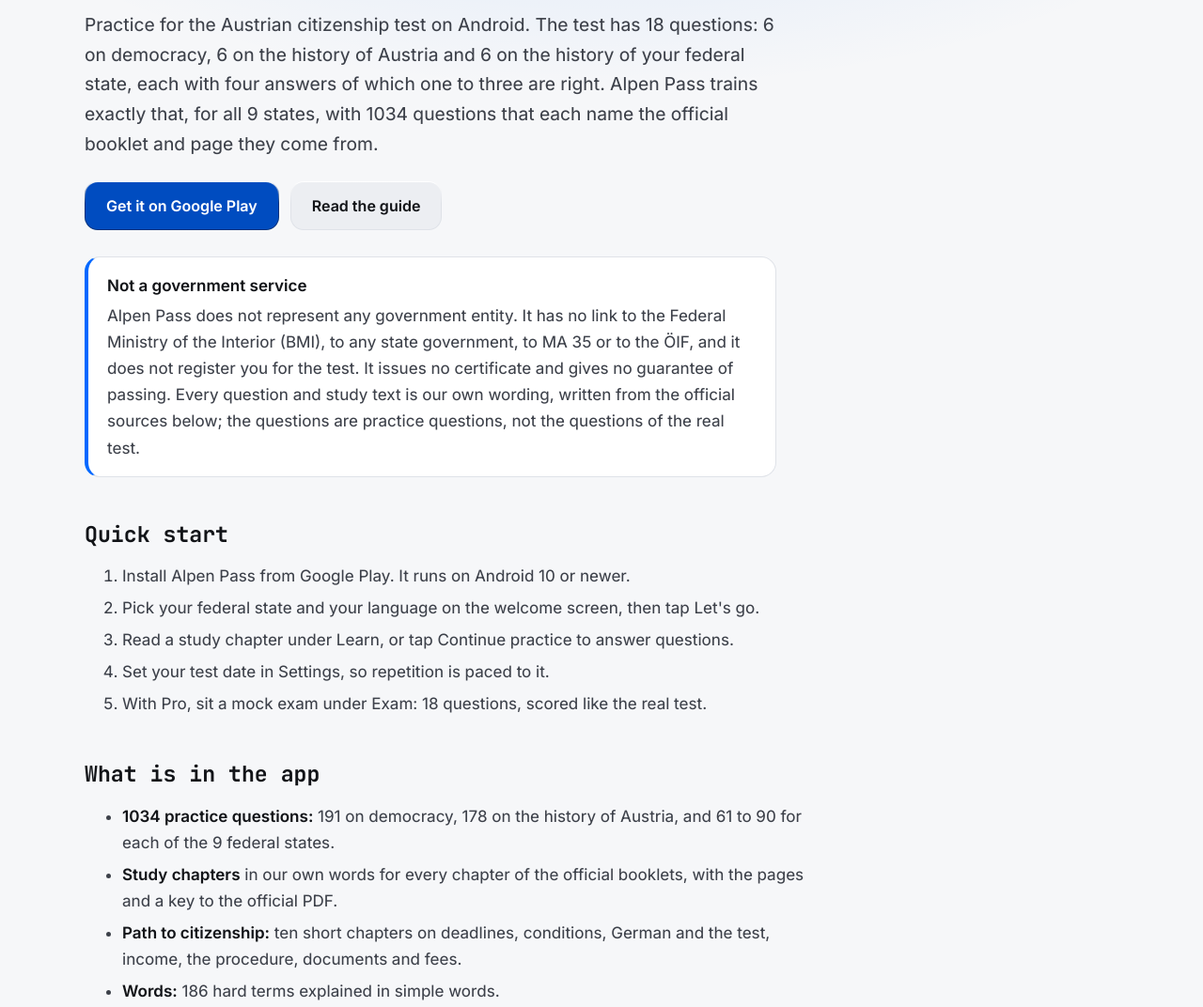
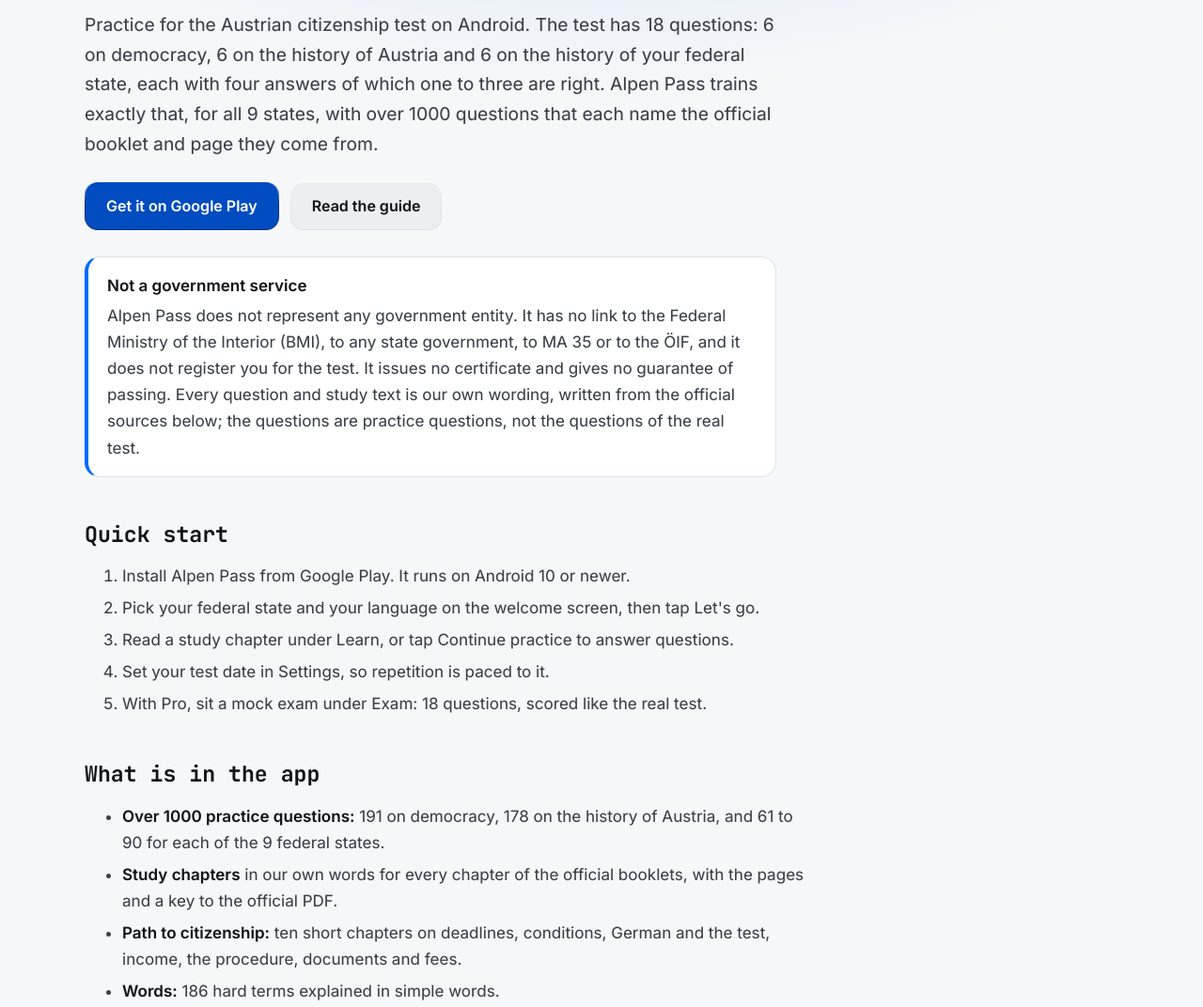
Before and after one commit to Zanoshky/alpen-pass-app, a plain HTML site: page docs/index.html in a window 1280 px wide. Shown: the part 199-1271 px from the top of the page at 94% size. Drawn offline with Linux system fonts and the light colour scheme.

Commit message:
Say over 1000 questions instead of the exact count

```diff
--- a/docs/index.html
+++ b/docs/index.html
@@ -28,7 +28,7 @@
 
     <p class="kicker">User guide</p>
     <h1>Alpen Pass</h1>
-    <p class="lede">Practice for the Austrian citizenship test on Android. The test has 18 questions: 6 on democracy, 6 on the history of Austria and 6 on the history of your federal state, each with four answers of which one to three are right. Alpen Pass trains exactly that, for all 9 states, with 1034 questions that each name the official booklet and page they come from.</p>
+    <p class="lede">Practice for the Austrian citizenship test on Android. The test has 18 questions: 6 on democracy, 6 on the history of Austria and 6 on the history of your federal state, each with four answers of which one to three are right. Alpen Pass trains exactly that, for all 9 states, with over 1000 questions that each name the official booklet and page they come from.</p>
     <div class="cta">
       <a class="btn main" href="https://play.google.com/store/apps/details?id=com.zanoshky.alpenpass">Get it on Google Play</a>
       <a class="btn tonal" href="guide.html">Read the guide</a>
@@ -49,7 +49,7 @@
 
     <h2>What is in the app</h2>
     <ul>
-      <li><strong>1034 practice questions:</strong> 191 on democracy, 178 on the history of Austria, and 61 to 90 for each of the 9 federal states.</li>
+      <li><strong>Over 1000 practice questions:</strong> 191 on democracy, 178 on the history of Austria, and 61 to 90 for each of the 9 federal states.</li>
       <li><strong>Study chapters</strong> in our own words for every chapter of the official booklets, with the pages and a key to the official PDF.</li>
       <li><strong>Path to citizenship:</strong> ten short chapters on deadlines, conditions, German and the test, income, the procedure, documents and fees.</li>
       <li><strong>Words:</strong> 186 hard terms explained in simple words.</li>
```
Also changed, not shown: 1 other file.
